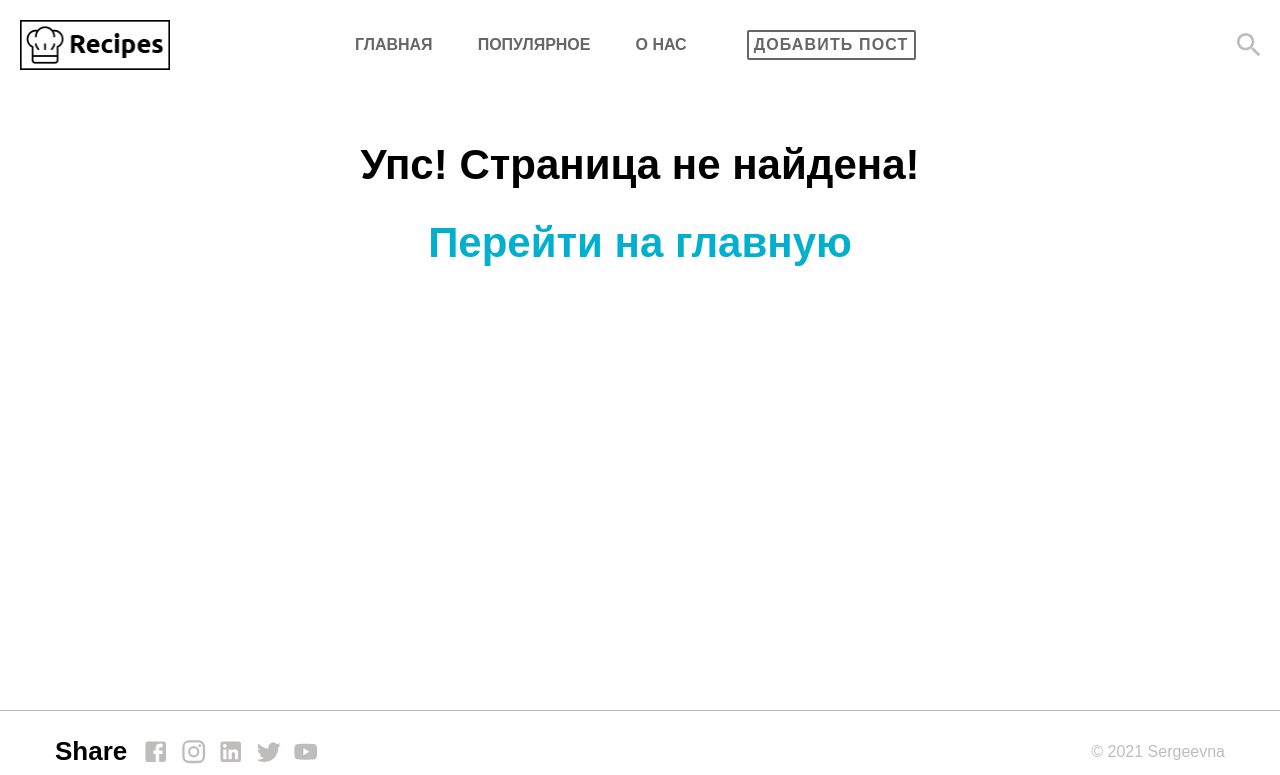
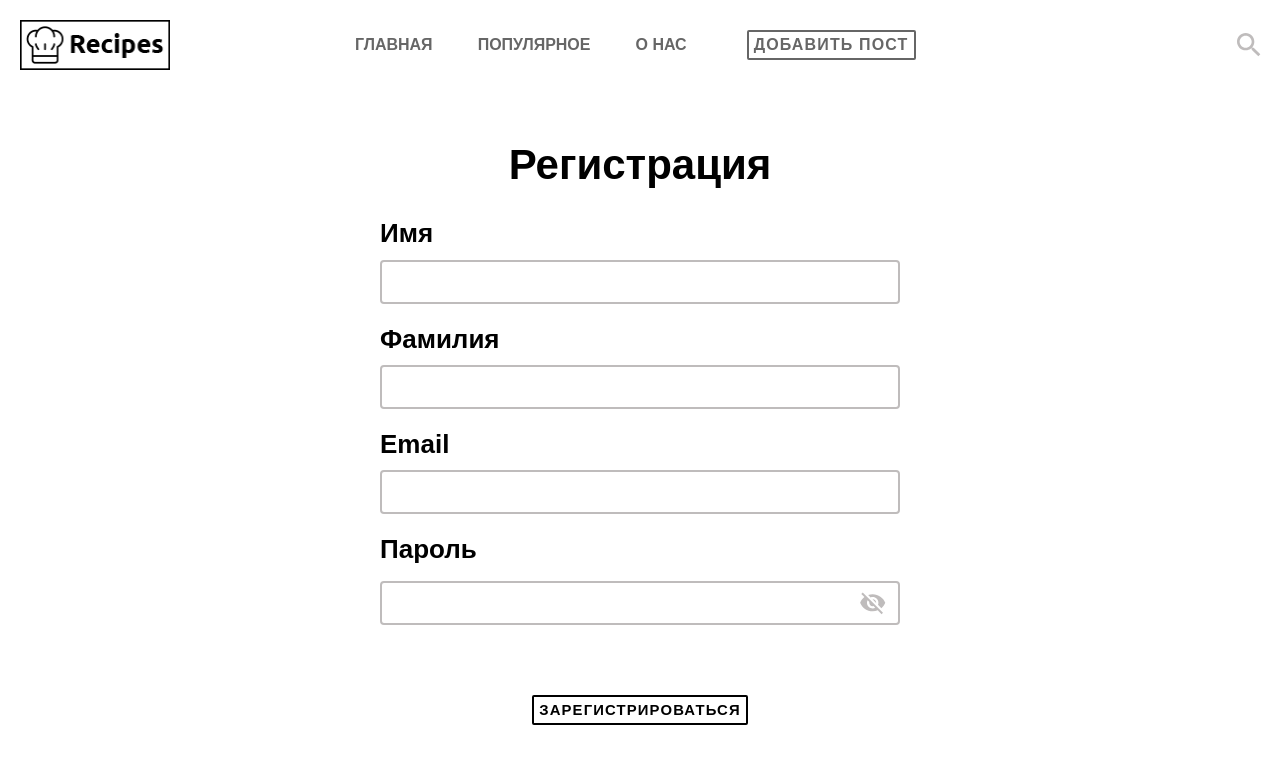
Before and after one commit to Sayonarko/recipes, a React (Create React App) app: page /registration in a window 1280 px wide. Shown: the top 775 px of the page. Built offline with nearby package versions, Linux system fonts and the light colour scheme.

Commit message:
add registration page

```diff
--- a/src/components/main/index.js
+++ b/src/components/main/index.js
@@ -8,6 +8,8 @@ import NotFoundPage from "../../pages/not-found";
 import PostPage from "../../pages/post-page";
 import SearchResult from "../../pages/search-result";
 import AddPost from "../../pages/add-post";
+import RegistrationPage from "../../pages/registration";
+
 
 export default function Main() {
 
@@ -15,6 +17,7 @@ export default function Main() {
         <Box component="main">
             <Switch>
                 <Route path='/' exact component={Homepage} />
+                <Route path='/registration' exact component={RegistrationPage} />
                 <Route path='/popular' exact component={TopPage} />
                 <Route path='/about' exact component={AboutPage} />
                 <Route path='/add-new-post' exact component={AddPost} />
--- /dev/null
+++ b/src/pages/registration.js
@@ -0,0 +1,192 @@
+import { Box, Typography, Fade, makeStyles, FormControl, TextField, Button, CircularProgress, Snackbar, Checkbox, Input, InputAdornment, IconButton } from "@material-ui/core"
+import Visibility from '@material-ui/icons/Visibility';
+import VisibilityOff from '@material-ui/icons/VisibilityOff';
+import Alert from '@material-ui/lab/Alert';
+import React, { useState, useEffect, useRef } from "react"
+import Container from "../components/UI/container"
+import { API, API_ROUTER } from "../api/api"
+
+export default function RegistrationPage() {
+    const classes = useStyles()
+    const [showPassword, setShowPassword] = useState(false)
+    const [requestPending, setRequestPending] = useState(false)
+    const [requestSucess, setRequestSucess] = useState(false)
+    const [requestError, setRequestError] = useState({
+        error: false,
+        message: "Что-то пошло не так... Попробуйте позже"
+    })
+
+    const uploadInputRef = useRef()
+    const [value, setValue] = useState({
+        img: "",
+        title: "",
+        desc: "",
+        author: "Admin",
+        ingredients: [],
+        steps: [],
+        tags: []
+    })
+
+    function onSubmitRegistration(e) {
+        e.preventDefault()
+    }
+
+    return (
+        <Box component="section">
+            <Container
+                // minHeight={{ xs: "calc(100vh - 150px)", md: "calc(100vh - 180px)" }}
+                pt={{ xs: 5, sm: 10 }}
+                pb={{ xs: 5, sm: 10 }}
+                display="flex"
+                flexDirection="column"
+                alignItems="center">
+                <Typography variant="h1" gutterBottom>Регистрация</Typography>
+                <FormControl
+                    onSubmit={(e) => onSubmitRegistration(e)}
+                    component="form"
+                    className={classes.form}
+                >
+                    <Typography
+                        variant="h2"
+                        component="label"
+                        htmlFor="firstname">
+                        Имя
+                            </Typography>
+                    <TextField
+                        id="firstname"
+                        className={classes.input}
+                        InputProps={{ disableUnderline: true }}
+                        required
+                        value={value.title}
+                        onChange={e => setValue({
+                            ...value,
+                            title: e.target.value
+                        })} />
+                    <Typography
+                        variant="h2"
+                        component="label"
+                        htmlFor="lastname">
+                        Фамилия
+                            </Typography>
+                    <TextField
+                        id="lastname"
+                        className={classes.input}
+                        InputProps={{ disableUnderline: true }}
+                        required
+                        value={value.desc}
+                        onChange={e => setValue({
+                            ...value,
+                            desc: e.target.value
+                        })} />
+                    <Typography
+                        variant="h2"
+                        component="label"
+                        htmlFor="email" >
+                        Email
+                             </Typography>
+                    <TextField
+                        id="email"
+                        className={classes.input}
+                        InputProps={{ disableUnderline: true }}
+                        value={value.ingredients.join("; ")}
+                        onChange={e => setValue({
+                            ...value,
+                            ingredients: e.target.value.split("; ")
+                        })} />
+                    <Typography
+                        variant="h2"
+                        component="label"
+                        htmlFor="password" >
+                        Пароль
+                             </Typography>
+                    <Input
+                        id="password"
+                        type={showPassword ? 'text' : 'password'}
+                        className={classes.input}
+                        disableUnderline
+                        // value={values.password}
+                        // onChange={handleChange('password')}
+                        endAdornment={
+                            <InputAdornment position="end">
+                                <IconButton
+                                    aria-label="toggle password visibility"
+                                    onClick={() => setShowPassword(!showPassword)}
+                                >
+                                    {showPassword ? <Visibility color="secondary"/> : <VisibilityOff color="secondary"/>}
+                                </IconButton>
+                            </InputAdornment>
+                        }
+                    />
+                    <Box
+                        textAlign="center"
+                        mt={{ xs: 6, sm: 10 }}
+                        mb={{ xs: 6, sm: 10 }}>
+                        <Button size="small" type="submit">зарегистрироваться</Button>
+                    </Box>
+                    <label htmlFor="policy" className={classes.policy}>
+                        <Checkbox id="policy" />
+                        <Typography variant="body2" color="textSecondary" component="p">
+                            Даю согласие на обработку персональных
+                            данныхи соглашаюсь с условиями оферты и
+                            политики конфиденциальности
+                        </Typography>
+                    </label>
+                </FormControl>
+            </Container>
+        </Box>
+    )
+}
+
+const useStyles = makeStyles(theme => ({
+    request: {
+        position: "absolute",
+        top: 0,
+        left: 0,
+        width: "100%",
+        height: "100%",
+        opacity: "0.5",
+        display: "flex",
+        justifyContent: "center",
+        alignItems: "center",
+        backgroundColor: "white",
+        zIndex: 100,
+    },
+    form: {
+        width: 520,
+        margin: "0 auto",
+
+        [theme.breakpoints.down("sm")]: {
+            width: 400,
+        },
+
+        [theme.breakpoints.down("xs")]: {
+            width: "100%"
+        },
+    },
+    input: {
+        marginTop: 10,
+        marginBottom: 20,
+
+        "& .MuiInputBase-input": {
+            minHeight: 27,
+
+            [theme.breakpoints.down("xs")]: {
+                minHeight: 12,
+
+            },
+        },
+
+        [theme.breakpoints.down("xs")]: {
+            marginTop: 5,
+            marginBottom: 10,
+        },
+    },
+    policy: {
+        display: "flex",
+        justifyContent: "center",
+        "& .MuiTypography-root": {
+            maxWidth: 260,
+            fontSize: 12,
+        }
+    }
+}))
```
